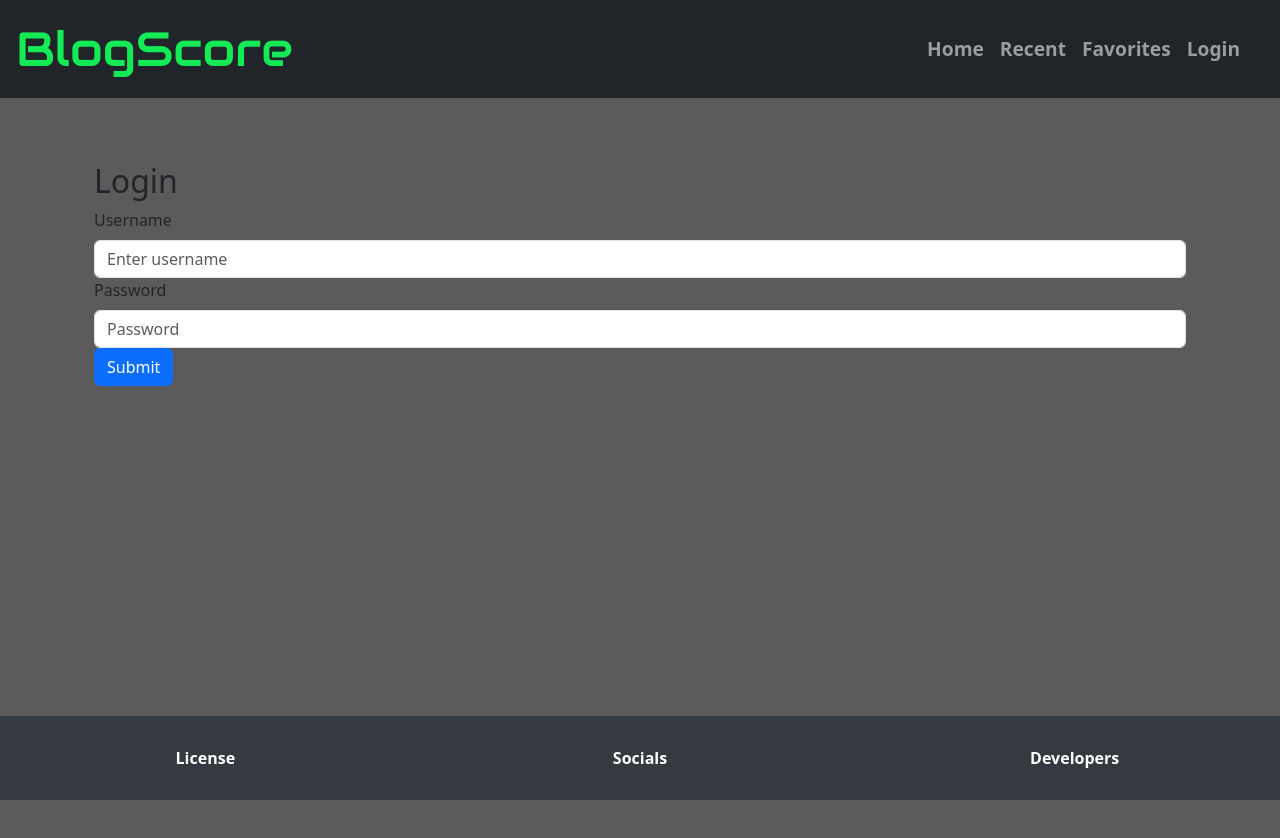
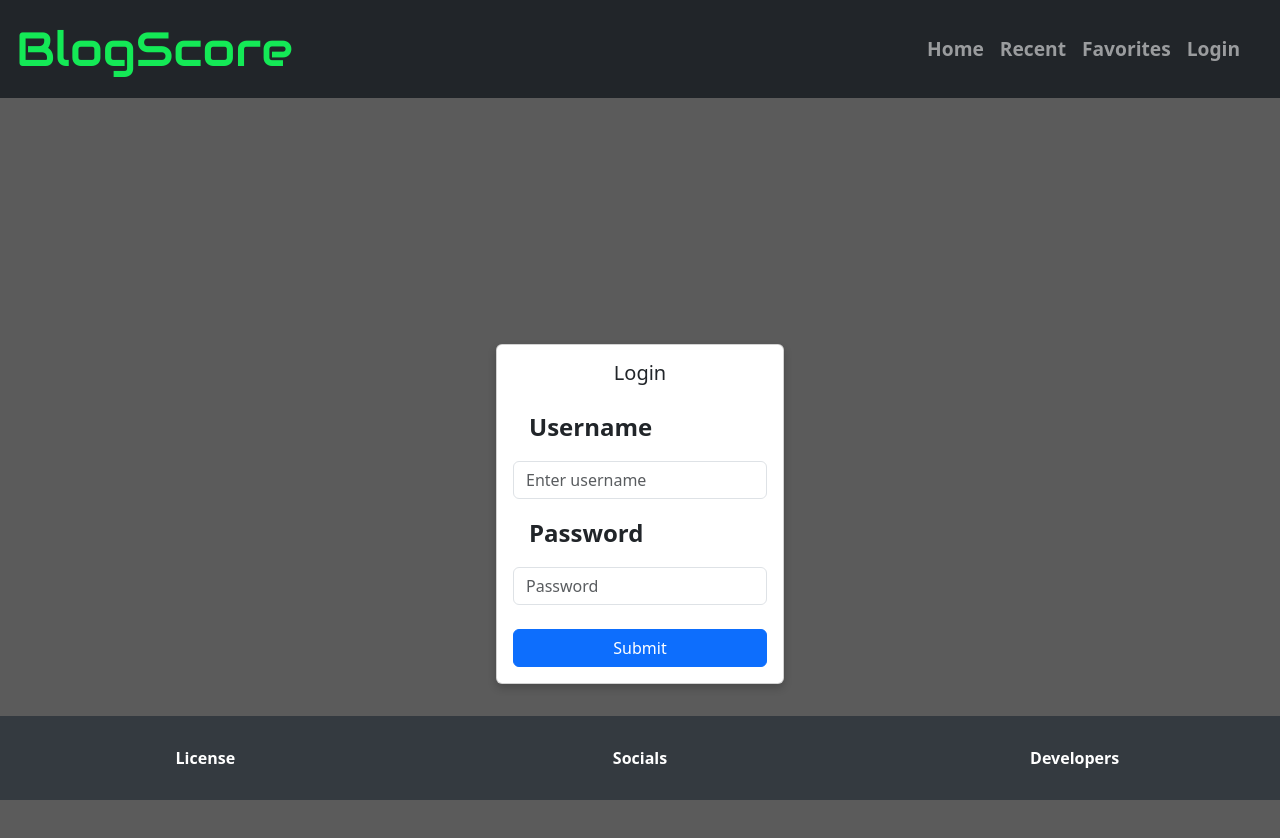
Before and after one commit to l-lavelle/blog-score, a React (Vite) app in the folder client/: page /login in a window 1280 px wide. Shown: the top 838 px of the page. Before the commit the page ends 800 px from the top, so only its background shows below. Built offline with nearby package versions, Linux system fonts and the light colour scheme.

Commit message:
updated the login visuals and some of the spacing

```diff
--- /dev/null
+++ b/client/src/components/Login.css
@@ -0,0 +1,14 @@
+.text-ad {
+    font-size: 1.5rem;
+    font-weight: bolder;
+}
+
+.card-3d {
+    transition: transform 0.3s ease-in-out, box-shadow 0.3s ease-in-out;
+    box-shadow: 0 4px 8px 0 rgba(0,0,0,0.2);
+}
+
+.card-3d:hover {
+    transform: scale(1.05) translateY(-5px);
+    box-shadow: 0 10px 20px 0 rgba(0,0,0,0.3);
+}
--- a/client/src/components/Login.jsx
+++ b/client/src/components/Login.jsx
@@ -1,5 +1,6 @@
 import React, { useState } from 'react';
-import { Container, Form, Button } from 'react-bootstrap';
+import { Container, Form, Button, Card } from 'react-bootstrap';
+import './Login.css';
 
 const Login = () => {
   const [username, setUsername] = useState('');
@@ -25,11 +26,13 @@ const Login = () => {
   };
 
   return (
-    <Container className="mt-5">
-      <h2>Login</h2>
+    <Container className="d-flex justify-content-center align-items-center" style={{ minHeight: '100vh' }}>
+      <Card className="card-3d my-5" style={{ width: '18rem' }}>
+        <Card.Body>
+          <Card.Title className="text-center">Login</Card.Title>
           <Form onSubmit={handleLogin}>
             <Form.Group controlId="formBasicEmail">
-          <Form.Label>Username</Form.Label>
+              <Form.Label className='text-ad m-3'>Username</Form.Label>
               <Form.Control
                 type="text"
                 placeholder="Enter username"
@@ -39,7 +42,7 @@ const Login = () => {
             </Form.Group>
 
             <Form.Group controlId="formBasicPassword">
-          <Form.Label>Password</Form.Label>
+              <Form.Label className='text-ad m-3'>Password</Form.Label>
               <Form.Control
                 type="password"
                 placeholder="Password"
@@ -48,10 +51,12 @@ const Login = () => {
               />
             </Form.Group>
 
-        <Button variant="primary" type="submit">
+            <Button variant="primary" type="submit" className="w-100 mt-4">
               Submit
             </Button>
           </Form>
+        </Card.Body>
+      </Card>
     </Container>
   );
 };
--- a/client/src/components/NavBar.jsx
+++ b/client/src/components/NavBar.jsx
@@ -1,4 +1,4 @@
-// import React from 'react';
+import React from 'react';
 import { Link } from 'react-router-dom';
 import { Navbar, Nav } from 'react-bootstrap';
 import './NavBar.css';
```
Lines whose indentation alone changed are shown as unchanged.
